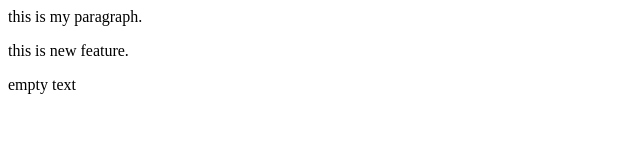
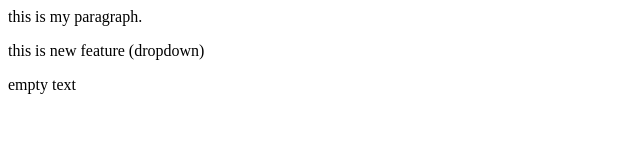
Before and after one commit to ashlesha1121/local-repo, a plain HTML site: page index.html in a window 1280 px wide. Shown: the full height of the page, 0-640 px from the left. Drawn offline with Linux system fonts and the light colour scheme.

```diff
--- a/index.html
+++ b/index.html
@@ -1,3 +1,3 @@
 <p>this is my paragraph.</p>
-<p>this is new feature.</p>
+<p>this is new feature (dropdown)</p>
 <p>empty text</p>
```
